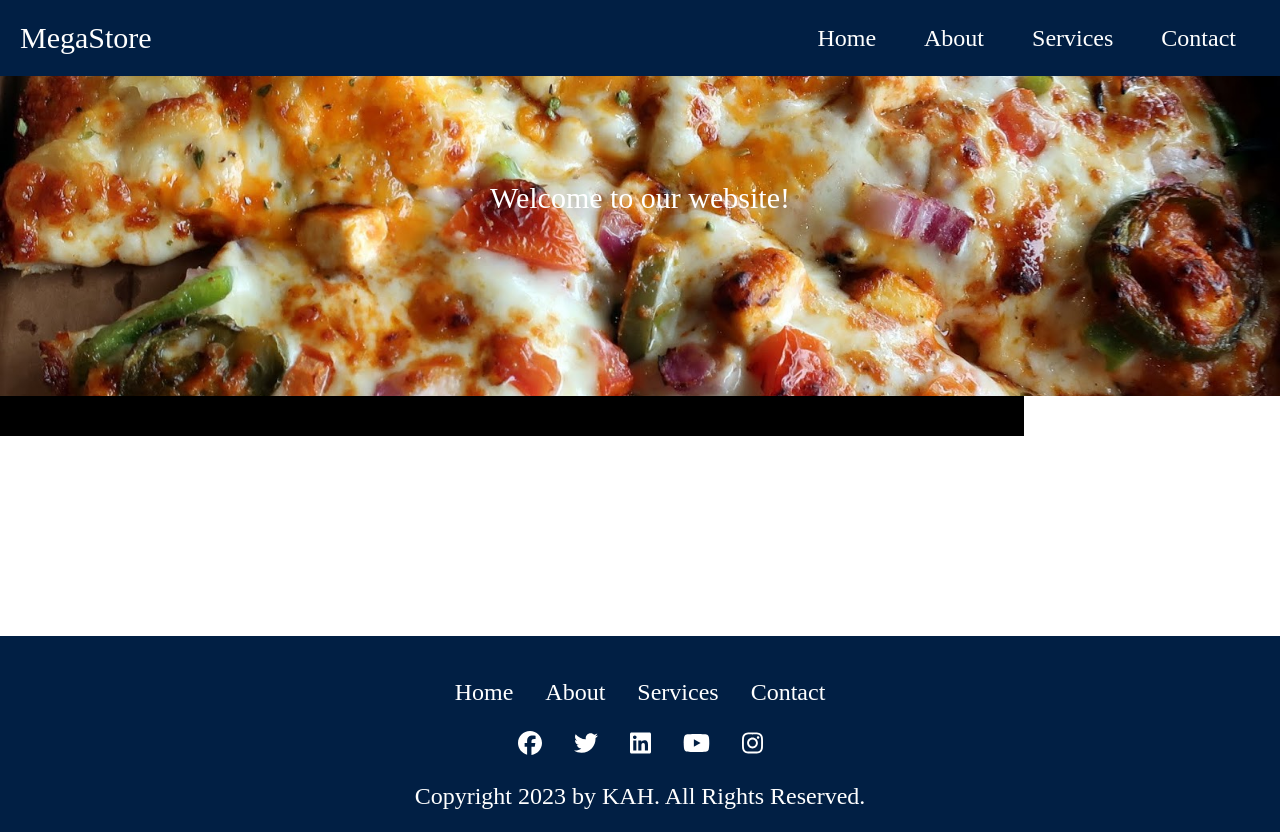
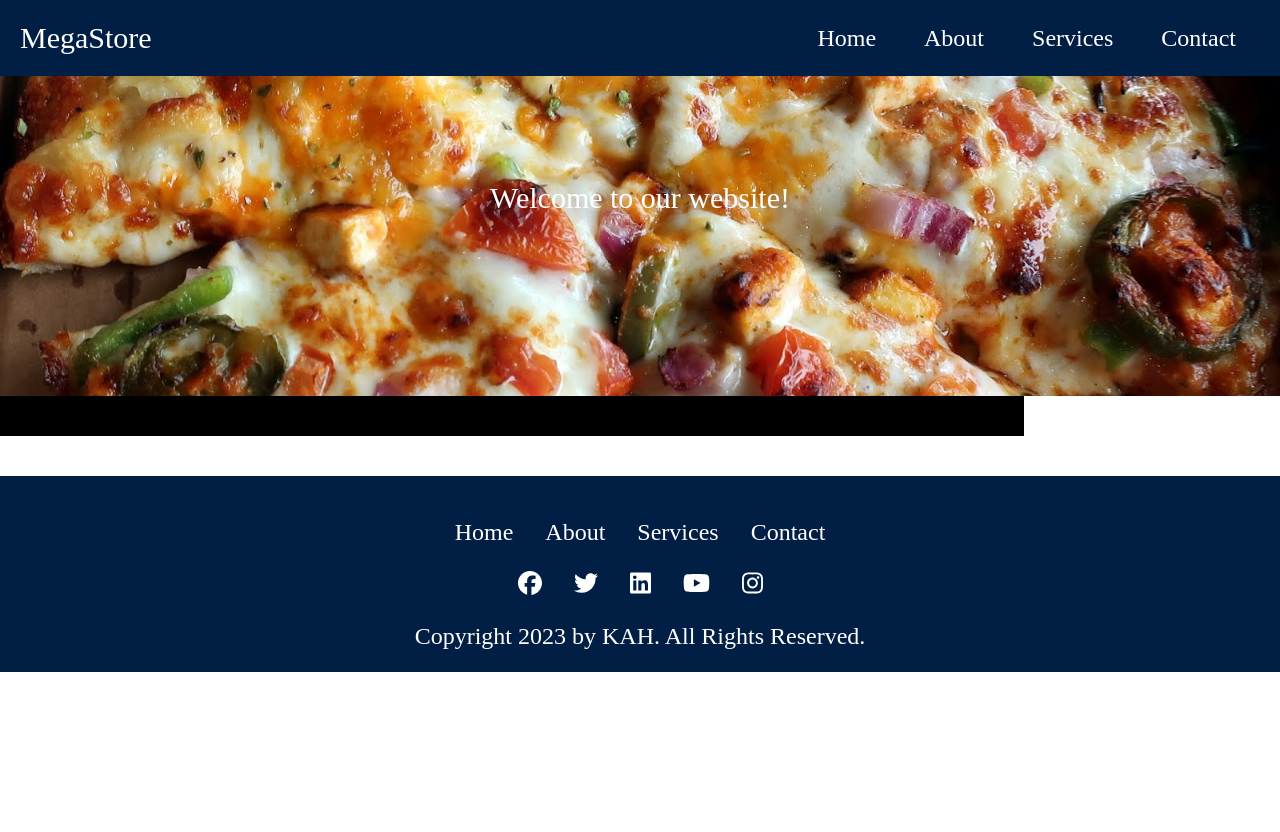
Before and after one commit to KAH-11/app_01, a Next.js app: page / in a window 1280 px wide. After the commit the page ends 800 px from the top, so only its background shows below. Built offline with nearby package versions, Linux system fonts and the light colour scheme.

Commit message:
Adding Styles

```diff
--- a/components/Footer.js
+++ b/components/Footer.js
@@ -4,7 +4,9 @@ import { faFacebook,faTwitter,faLinkedin,faYoutube,faInstagram } from '@fortawes
 
 const Footer = () => {
     return (
-        <footer class="bg-[#011f44] mt-[200px] p-5 text-center justify-center text-white md:text-2xl text-1xl">
+        <footer class="bg-[#011f44]">
+
+            <div class=" mt-10 p-5 text-center justify-center text-white md:text-2xl text-1xl 2xl:container mx-auto">
 
                 <div class="mt-[20px]">
                     <ul >
@@ -29,6 +31,8 @@ const Footer = () => {
                     <p>Copyright 2023 by KAH. All Rights Reserved.</p>
                 </div>
 
+            </div>
+
         </footer>
      );
 }
--- a/components/Navbar.js
+++ b/components/Navbar.js
@@ -32,7 +32,9 @@ const Navbar = () => {
 
     return (
         <>
-        <nav class="bg-[#011F44] p-5 shadow text-white md:flex md:items-center md:justify-between">
+        <nav class="bg-[#011F44]">
+
+            <div class="p-5 shadow text-white md:flex md:items-center md:justify-between 2xl:container mx-auto">
 
                 <div class="flex justify-between items-center">
 
@@ -61,6 +63,8 @@ const Navbar = () => {
                     </li>
                 </ul>
 
+            </div>
+
         </nav>
         </>
     );
```
Lines whose indentation alone changed are shown as unchanged.
